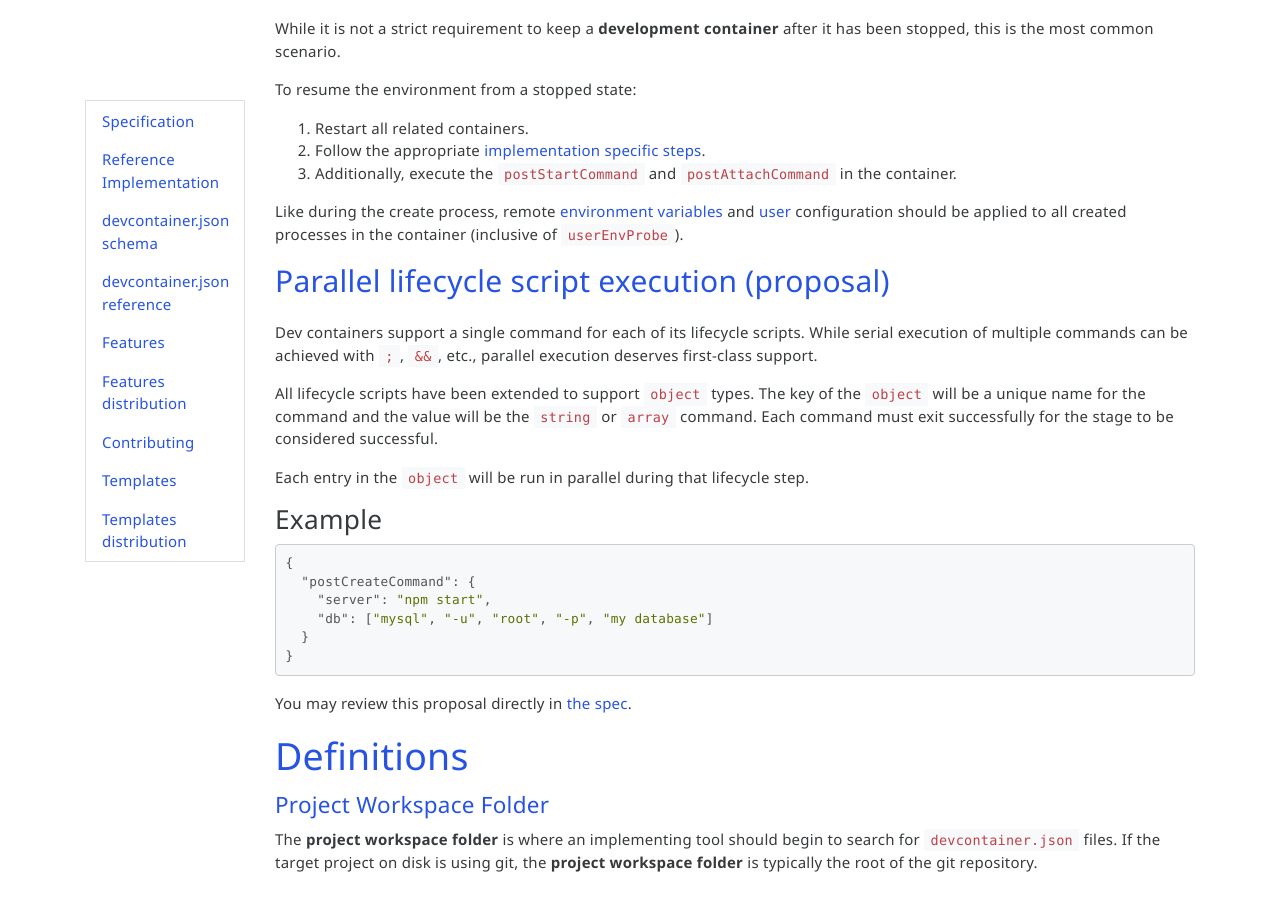
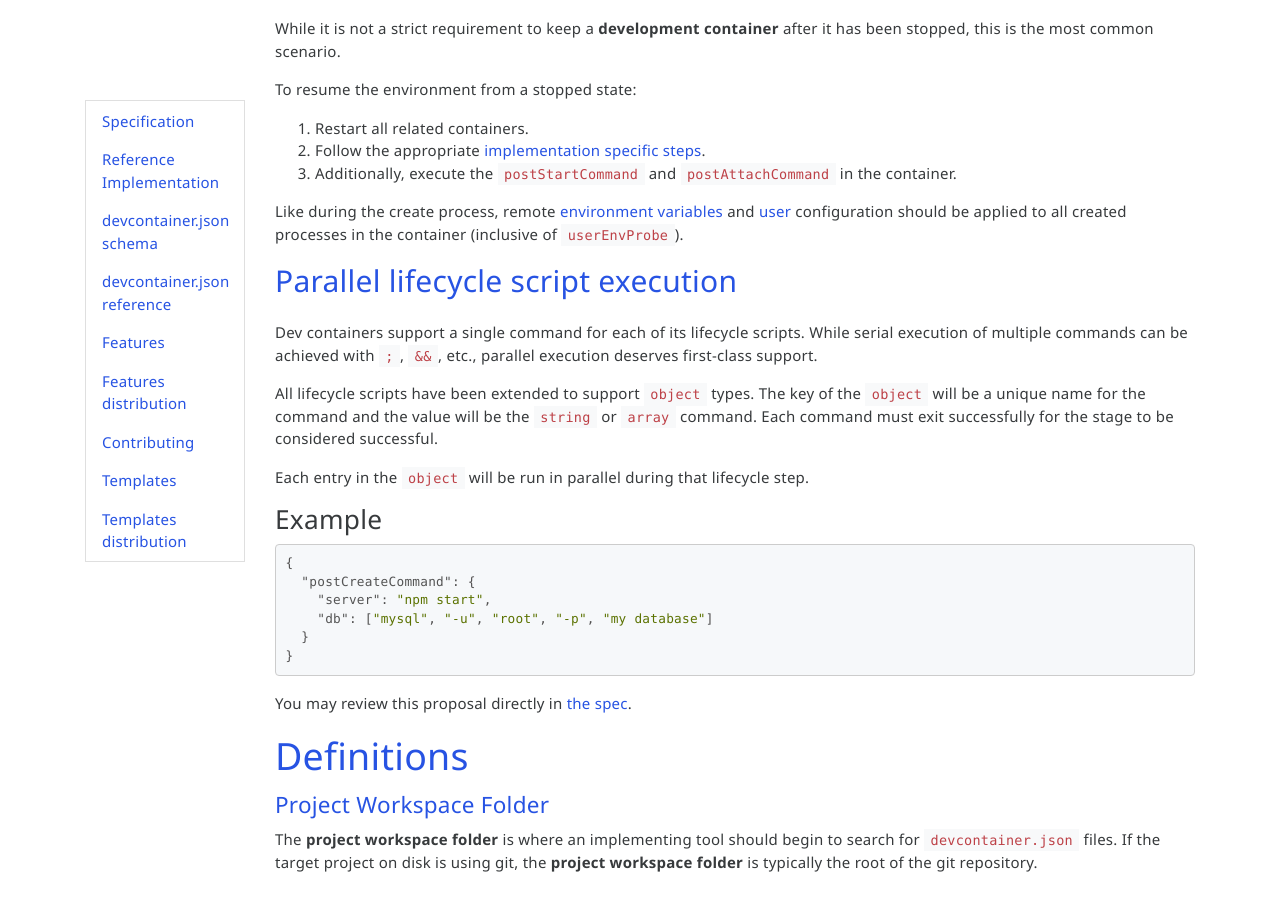
Before and after one commit to devcontainers/devcontainers.github.io, a Jekyll site: the page built from _implementors/spec.md, in a window 1280 px wide and 900 px high, scrolled down 6174 px. Built offline with Jekyll 4.4.1, drawn with Linux system fonts in a browser that asks for light colours; nearby versions of some CDN libraries; comment, search, counter and statistics services are not loaded.

Commit message:
Remove proposal word

```diff
--- a/_implementors/spec.md
+++ b/_implementors/spec.md
@@ -194,7 +194,7 @@ To resume the environment from a stopped state:
 
 Like during the create process, remote [environment variables](#environment-variables) and [user](#users) configuration should be applied to all created processes in the container (inclusive of `userEnvProbe`).
 
-## <a href="#parallel-exec" name="parallel-exec" class="anchor"> Parallel lifecycle script execution (proposal) </a>
+## <a href="#parallel-exec" name="parallel-exec" class="anchor"> Parallel lifecycle script execution </a>
 
 Dev containers support a single command for each of its lifecycle scripts. While serial execution of multiple commands can be achieved with `;`, `&&`, etc., parallel execution deserves first-class support.
 
```
